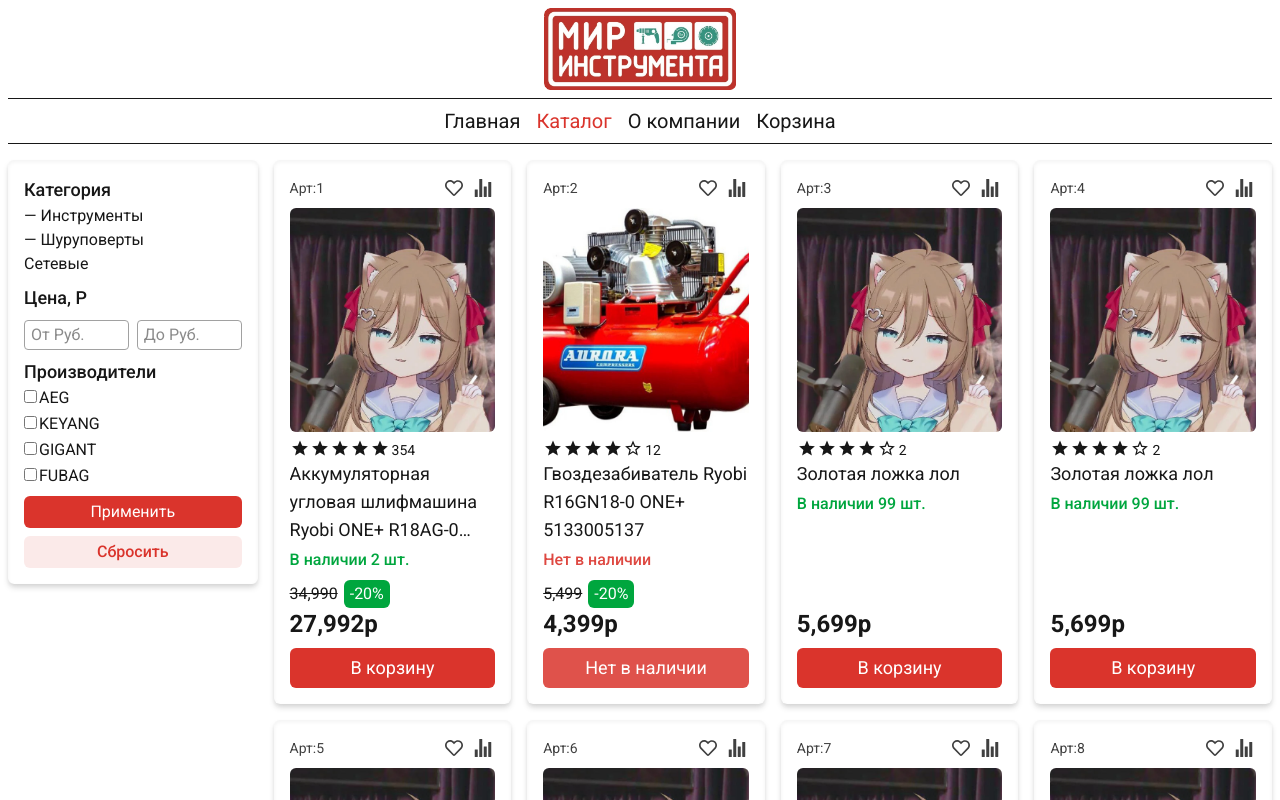
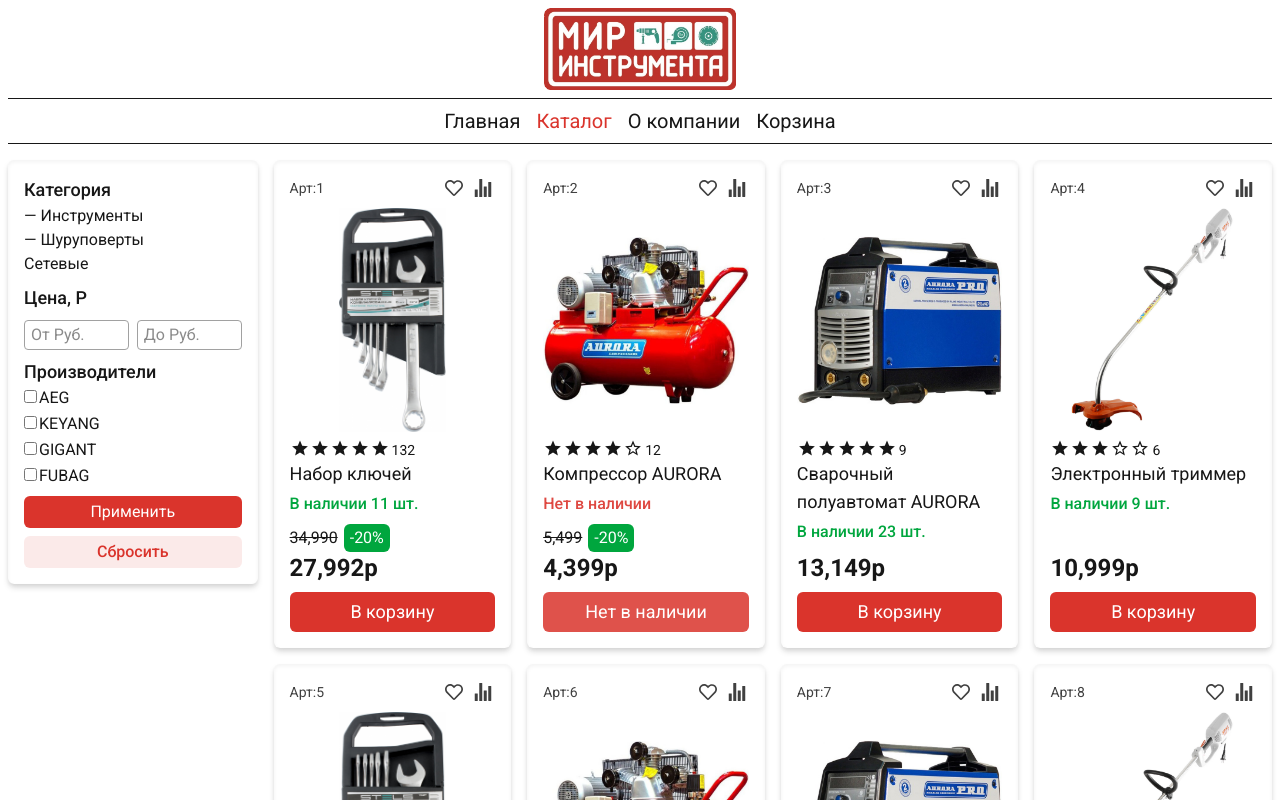
Before and after one commit to notnered/toolsmir-next, a Next.js app: page /catalog in a window 1280 px wide. Shown: the top 800 px of the page. Built offline with nearby package versions, Linux system fonts and the light colour scheme.

Commit message:
changed pics for products

```diff
--- a/src/app/_components/CatalogBlock/CatalogBlock.tsx
+++ b/src/app/_components/CatalogBlock/CatalogBlock.tsx
@@ -1,6 +1,9 @@
 import pic from '../../../../public/slide.png';
 import ProductCard from '../ProductCard/ProductCard';
 import pic2 from '../../../../public/catalog/placeholder0.jpg';
+import pic3 from '../../../../public/catalog/placeholder1.jpg'
+import pic4 from '../../../../public/catalog/placeholder2.jpg'
+import pic5 from '../../../../public/catalog/placeholder3.jpg'
 import CatalogFiltersBlock from '../CatalogFiltersBlock/CatalogFiltersBlock';
 
 export type productType = {
@@ -21,12 +24,12 @@
 const productsArray: productType[] = [
     {
         id: 1,
-        image: pic.src,
-        name: 'Аккумуляторная угловая шлифмашина Ryobi ONE+ R18AG-0 5133001903',
-        availability: 2,
+        image: pic3.src,
+        name: 'Набор ключей',
+        availability: 11,
         rating: {
             starsCount: 5,
-            reviewsCount: 354,
+            reviewsCount: 132,
         },
         price: {
             basePrice: 34990,
@@ -36,7 +39,7 @@
     {
         id: 2,
         image: pic2.src,
-        name: 'Гвоздезабиватель Ryobi R16GN18-0 ONE+ 5133005137',
+        name: 'Компрессор AURORA',
         availability: 0,
         rating: {
             starsCount: 4.5,
@@ -49,80 +52,82 @@
     },
     {
         id: 3,
-        image: pic.src,
-        name: 'Золотая ложка лол',
-        availability: 99,
+        image: pic5.src,
+        name: 'Сварочный полуавтомат AURORA',
+        availability: 23,
         rating: {
-            starsCount: 4,
-            reviewsCount: 2,
+            starsCount: 5,
+            reviewsCount: 9,
         },
         price: {
-            basePrice: 5699,
+            basePrice: 13149,
         },
     },
     {
         id: 4,
-        image: pic.src,
-        name: 'Золотая ложка лол',
-        availability: 99,
+        image: pic4.src,
+        name: 'Электронный триммер',
+        availability: 9,
         rating: {
-            starsCount: 4,
-            reviewsCount: 2,
+            starsCount: 3,
+            reviewsCount: 6,
         },
         price: {
-            basePrice: 5699,
+            basePrice: 10999,
         },
     },
     {
         id: 5,
-        image: pic.src,
-        name: 'Золотая ложка лол',
-        availability: 99,
+        image: pic3.src,
+        name: 'Набор ключей',
+        availability: 11,
         rating: {
-            starsCount: 4,
-            reviewsCount: 2,
+            starsCount: 5,
+            reviewsCount: 132,
         },
         price: {
-            basePrice: 5699,
+            basePrice: 34990,
+            discountPercentage: 20,
         },
     },
     {
         id: 6,
-        image: pic.src,
-        name: 'Золотая ложка лол',
-        availability: 4123,
+        image: pic2.src,
+        name: 'Компрессор AURORA',
+        availability: 0,
         rating: {
-            starsCount: 4,
-            reviewsCount: 2,
+            starsCount: 4.5,
+            reviewsCount: 12,
         },
         price: {
-            basePrice: 5699,
+            basePrice: 5499,
+            discountPercentage: 20,
         },
     },
     {
         id: 7,
-        image: pic.src,
-        name: 'Золотая ложка лол',
-        availability: 99,
+        image: pic5.src,
+        name: 'Сварочный полуавтомат AURORA',
+        availability: 23,
         rating: {
-            starsCount: 4,
-            reviewsCount: 2,
+            starsCount: 5,
+            reviewsCount: 9,
         },
         price: {
-            basePrice: 5699,
+            basePrice: 13149,
         },
     },
     {
         id: 8,
-        image: pic.src,
-        name: 'Золотая ложка лол',
-        availability: 99,
+        image: pic4.src,
+        name: 'Электронный триммер',
+        availability: 9,
         rating: {
-            starsCount: 4,
-            reviewsCount: 2,
+            starsCount: 3,
+            reviewsCount: 6,
         },
         price: {
-            basePrice: 5699,
+            basePrice: 10999,
         },
     },
 ];
--- a/src/app/_components/ProductCard/ProductCard.tsx
+++ b/src/app/_components/ProductCard/ProductCard.tsx
@@ -27,7 +27,7 @@
             </div>
             <div>
                 <Image
-                    className='object-cover h-56 rounded-md'
+                    className='object-contain bg-white h-56 rounded-md'
                     src={productInfo.image}
                     alt='Товар'
                     width={1024}
```
